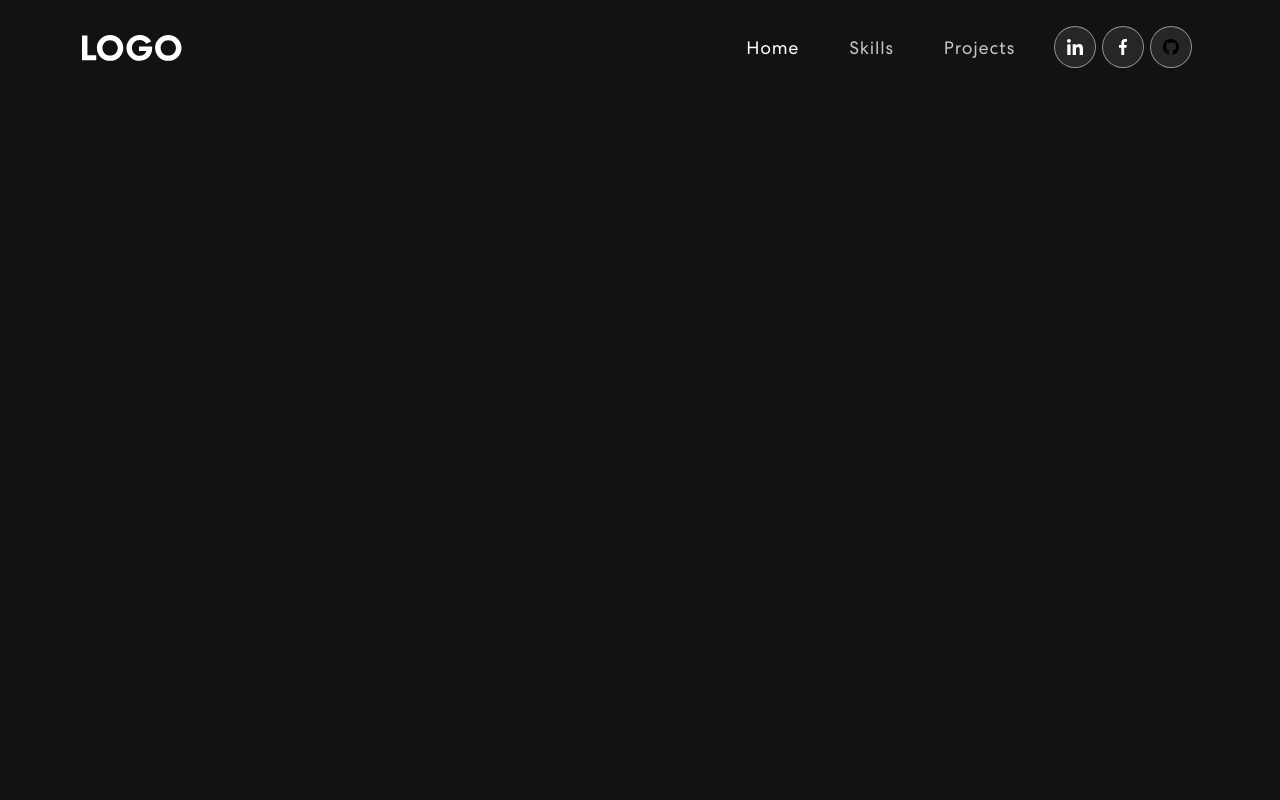
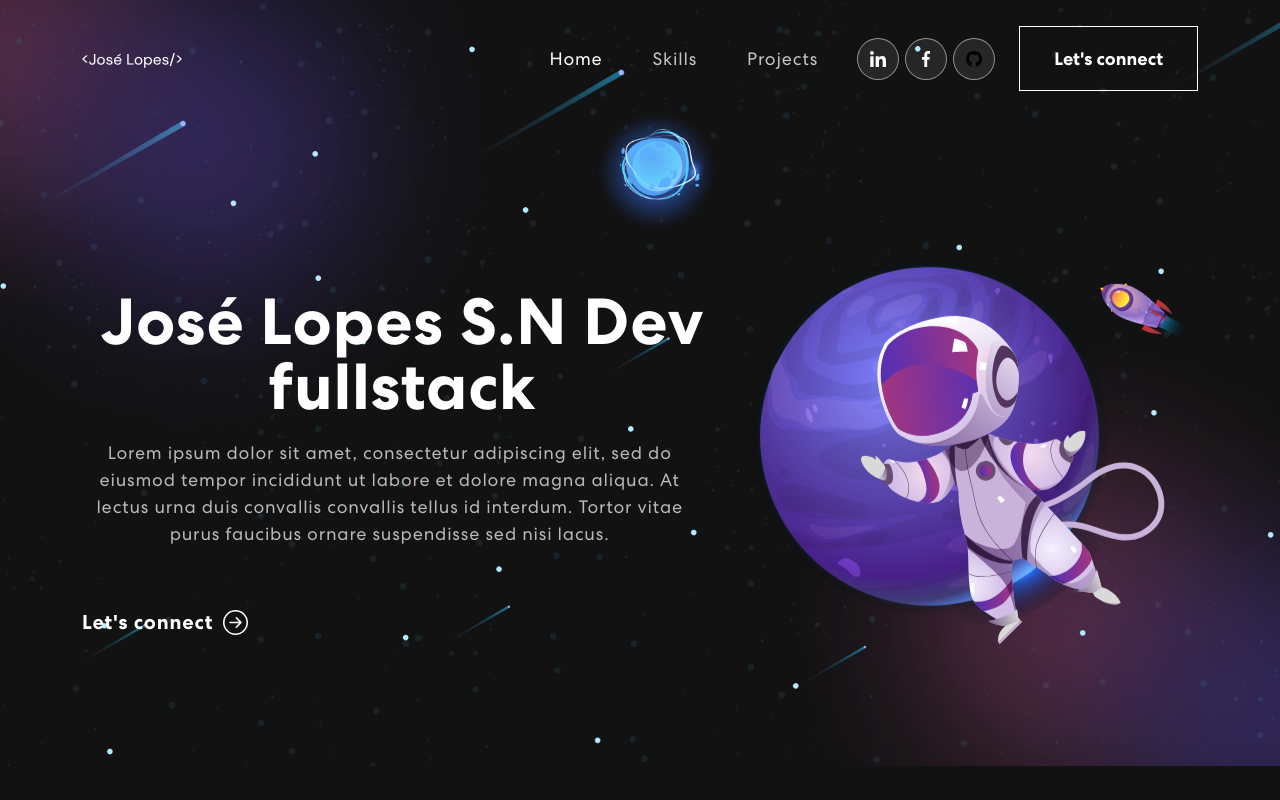
Before and after one commit to JoseNeto09/Portifolio, a React (Create React App) app: page / in a window 1280 px wide. Built offline with nearby package versions, Linux system fonts and the light colour scheme.

Commit message:
Banner principal

```diff
--- a/package.json
+++ b/package.json
@@ -9,8 +9,9 @@
     "bootstrap": "^5.2.2",
     "react": "^18.2.0",
     "react-bootstrap": "^2.5.0",
+    "react-bootstrap-icons": "^1.9.1",
     "react-dom": "^18.2.0",
-    "react-scripts": "5.0.1",
+    "react-scripts": "^2.1.3",
     "web-vitals": "^2.1.4"
   },
   "scripts": {
--- a/src/App.css
+++ b/src/App.css
@@ -230,6 +230,77 @@
 	border-color: transparent;
 }
 
+/************ Banner Css ************/
+.banner {
+  margin-top: 0;
+  padding: 260px 0 100px 0;
+  background-image: url('./assets/img/banner-bg.png');
+  background-position: top center;
+  background-size: cover;
+  background-repeat: no-repeat;
+}
+.banner .tagline {
+  font-weight: 700;
+  letter-spacing: 0.8px;
+  padding: 8px 10px;
+  background: linear-gradient(90.21deg, rgba(170, 54, 124, 0.5) -5.91%, rgba(74, 47, 189, 0.5) 111.58%);
+  border: 1px solid rgba(255, 255, 255, 0.5);
+  font-size: 20px;
+  margin-bottom: 16px;
+  display: inline-block;
+}
+.banner h1 {
+  font-size: 65px;
+  font-weight: 700;
+  letter-spacing: 0.8px;
+  line-height: 1;
+  margin-bottom: 20px;
+  display: block;
+}
+.banner p {
+  color: #B8B8B8;
+  font-size: 18px;
+  letter-spacing: 0.8px;
+  line-height: 1.5em;
+  width: 96%;
+}
+.banner button {
+  color: #fff;
+  font-weight: 700;
+  font-size: 20px;
+  margin-top: 60px;
+  letter-spacing: 0.8px;
+  display: flex;
+  align-items: center;
+}
+.banner button svg {
+  font-size: 25px;
+  margin-left: 10px;
+  transition: 0.3s ease-in-out;
+  line-height: 1;
+}
+.banner button:hover svg {
+  margin-left: 25px;
+}
+.banner img {
+  animation: updown 3s linear infinite;
+}
+@keyframes updown {
+    0% {
+        transform: translateY(-20px);
+    }
+    50% {
+        transform: translateY(20px);
+    }
+    100% {
+        transform: translateY(-20px);
+    }
+}
+.txt-rotate > .wrap {
+  border-right: 0.08em solid #666;
+}
+
+
 .App {
   text-align: center;
 }
--- a/src/App.js
+++ b/src/App.js
@@ -1,12 +1,15 @@
 import logo from './logo.svg';
 import './App.css';
 import { NavBar} from './components/NavBar';
+import { Banner } from './components/Banner';
 import 'bootstrap/dist/css/bootstrap.min.css';
+import React, { Component }  from 'react';
 
 function App() {
   return (
     <div className="App">
       <NavBar />
+      <Banner />
     </div>
   );
 }
--- /dev/null
+++ b/src/components/Banner.js
@@ -0,0 +1,61 @@
+import { useState, useEffect} from "react";
+import { Container, Row, Col } from "react-bootstrap"
+import { ArrowRightCircle } from "react-bootstrap-icons"
+import headerImg from "../assets/img/header-img.svg"
+import React from 'react';
+
+export const Banner = () =>{
+    const [loopNum, setLoopNum] = useState(0);
+    const [isDeleting, setIsDeleting] = useState(false);
+    const toRotate = [ "Dev fullstack", "AngularJs Reactjs NextJs Spring-boot", "Java  Javascript  typescript" ];
+    const [text, setText] = useState('');
+    const [delta, setDelta] = useState(300 - Math.random() * 100);
+    const period = 2000;
+
+    useEffect(() => {
+        let ticker = setInterval(() => {
+            tick();
+        },delta )
+
+        return () => { clearInterval(ticker)};
+    }, [text])
+
+    const tick = () =>{
+        let i = loopNum % toRotate.length;
+        let fullText = toRotate[i];
+        let updatedText = isDeleting ? fullText.substring(0, text.length - 1 ) : fullText.substring(0, text.length + 1);
+
+        setText(updatedText);
+
+        if(isDeleting){
+            setDelta(preveDelta => preveDelta /2)
+        }
+        if(!isDeleting &&  updatedText === fullText){
+            setIsDeleting(true);
+            setDelta(period);
+        } else if(isDeleting && updatedText === ''){{
+            setIsDeleting(false);
+            setLoopNum(loopNum +1);
+            setDelta(500);
+        }
+    }
+}
+
+    return(
+        <section className="banner" id="home">
+            <Container>
+                <Row className="align-items-center">
+                    <Col xs={12} md={6} xl={7}>
+                        <h1>{` José Lopes S.N   `}<span className="wrap">{text}</span></h1>
+                        <p>Lorem ipsum dolor sit amet, consectetur adipiscing elit, sed do eiusmod tempor incididunt ut labore et dolore magna aliqua.
+                           At lectus urna duis convallis convallis tellus id interdum. Tortor vitae purus faucibus ornare suspendisse sed nisi lacus.</p>
+                        <button onClick={() => console.log('connect')}>Let's connect <ArrowRightCircle size={25}></ArrowRightCircle></button>
+                    </Col>
+                    <Col xs={12} md={6} xl={5}>
+                        <img src={headerImg} alt="Header IMG" />
+                    </Col>
+                </Row>
+            </Container>
+        </section>
+    )
+}
--- a/src/components/NavBar.js
+++ b/src/components/NavBar.js
@@ -1,3 +1,4 @@
+import React from 'react';
 import { useState, useEffect } from "react";
 import { Navbar, Nav, Container } from "react-bootstrap";
 import logo from '../assets/img/logo.svg';
@@ -49,6 +50,7 @@
                 <a href="#"><img src={navIcon2} alt="" /></a>
                 <a href="#"><img src={navIcon3} alt="" /></a>
               </div>
+              <button className="vvd" onClick={() => console.log('connect')}><span>Let's connect</span></button>
             </span>
           </Navbar.Collapse>
         </Container>
```
Also changed, not shown: src/assets/img/logo.svg, 1 other file (tests, documents, lock files or other folders).
